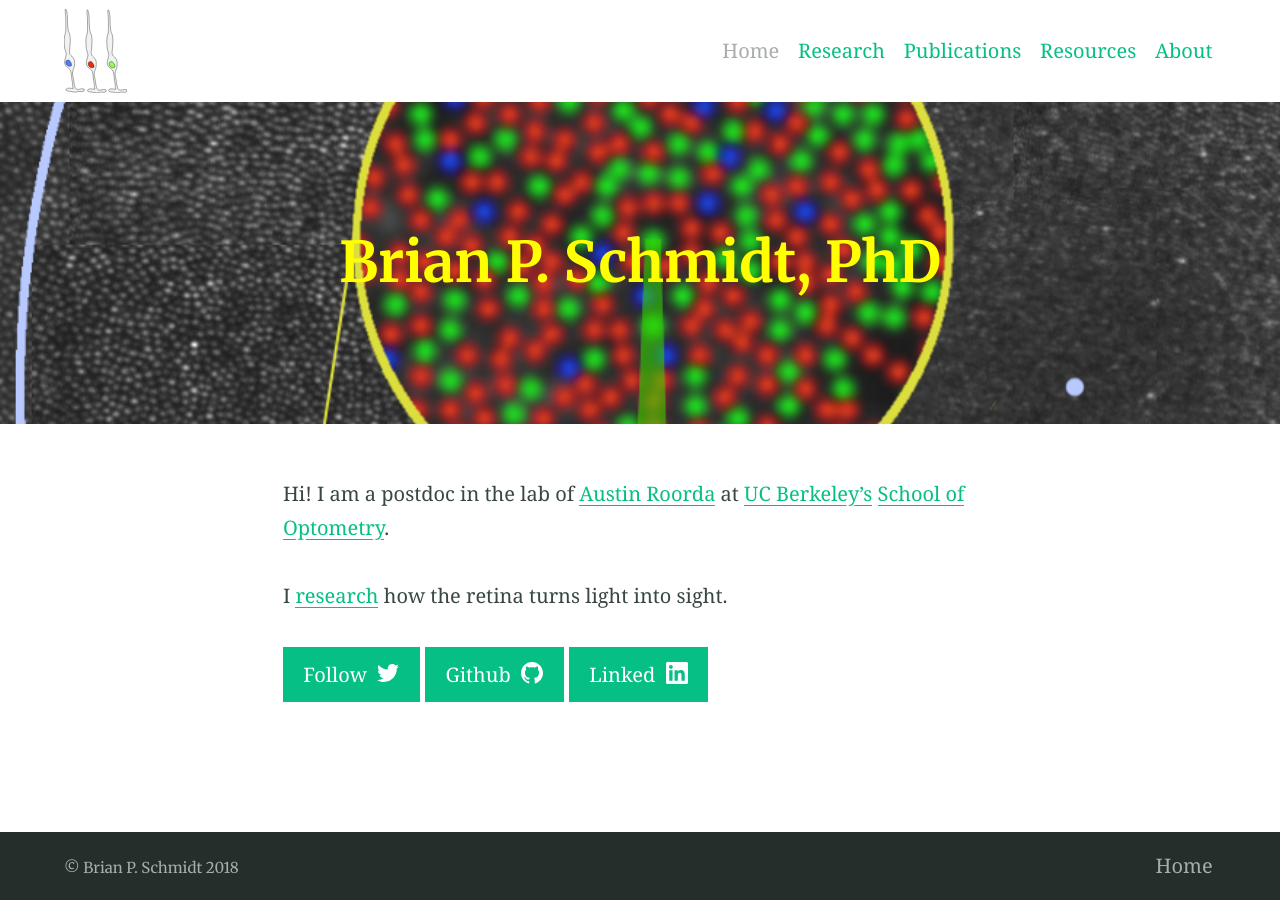
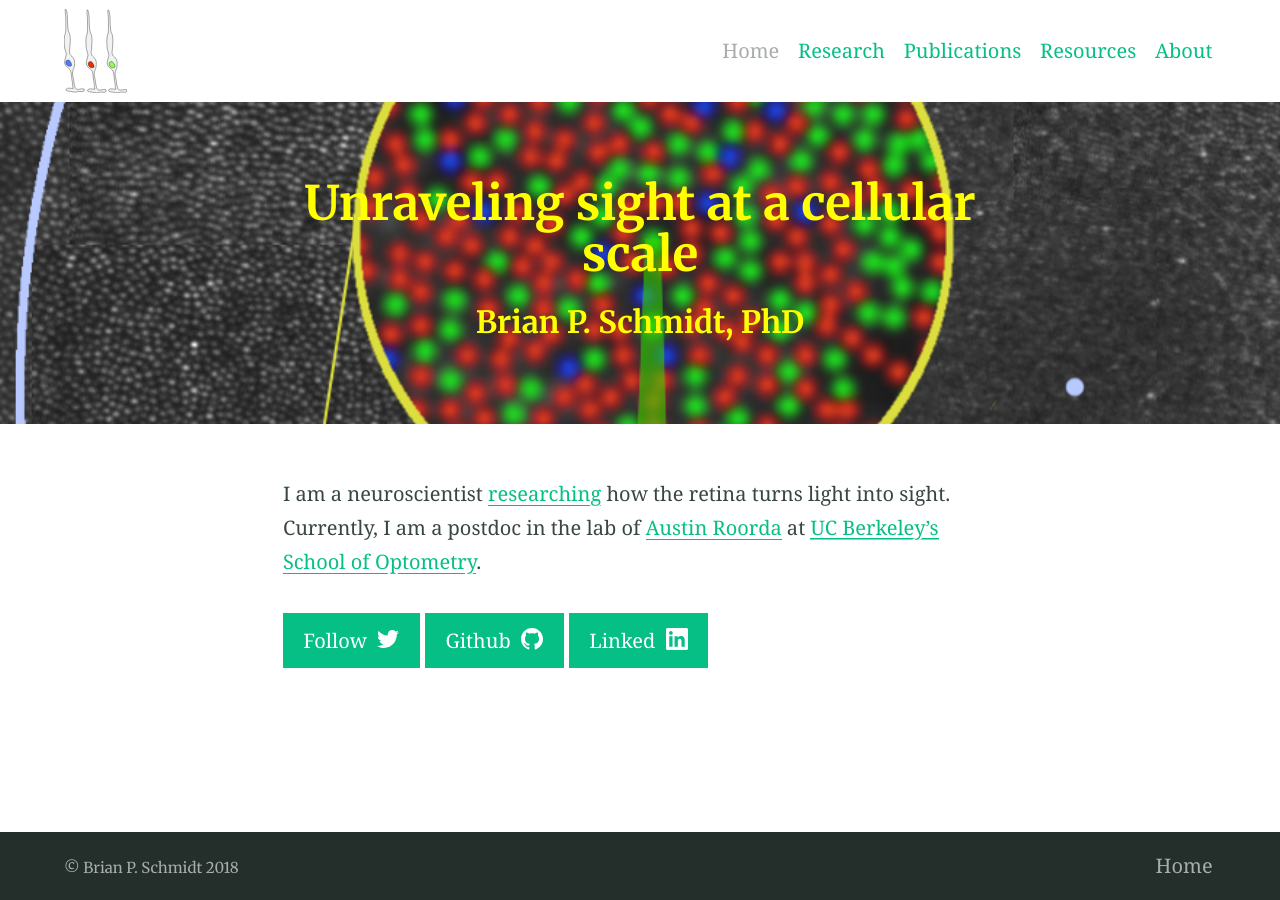
Before and after one commit to bps10/bps10.github.com, a Jekyll site: the page built from index.md, in a window 1280 px wide. Built offline with Jekyll 4.4.1, drawn with Linux system fonts in a browser that asks for light colours; our own code applies the rules of GitHub Pages for plain Markdown files.

Commit message:
update banner; minor formatting to resources

```diff
--- a/assets/styles.scss
+++ b/assets/styles.scss
@@ -6,9 +6,24 @@ styles: true
 @import "alembic";
 
 
-div.container.typeset h1  {
-    font-size: 3.3rem;
+div.container.typeset h1 {
+    font-size: 2.8rem;
     margin-bottom: .29999rem;
     padding-top: .70001rem;
     color: yellow
 }
+
+div.container.typeset h2 {
+    font-size: 1.8rem;
+    margin-bottom: .29999rem;
+    padding-top: .70001rem;
+    color: yellow
+}
+
+img[alt=headshot] {
+  width: 40%;
+  border: 2px solid #000000;
+  background: none;
+  float: left;
+  margin: 5px 15px 0px 0px;
+}
--- a/index.md
+++ b/index.md
@@ -2,12 +2,12 @@
 feature_image: assets/img/S20076R_montage_6_cropped_landscape.png
 aside: false
 feature_text: |
- # Brian P. Schmidt, PhD
+ # Unraveling sight at a cellular scale
+ ## Brian P. Schmidt, PhD
 ---
 
-Hi! I am a postdoc in the lab of [Austin Roorda][RoordaLab] at [UC Berkeley's][UCB] [School of Optometry][Opto].
+I am a neuroscientist [researching][research] how the retina turns light into sight. Currently, I am a postdoc in the lab of [Austin Roorda][RoordaLab] at [UC Berkeley's][UCB] [School of Optometry][Opto].
 
-I [research][research] how the retina turns light into sight.
 
 {% include button.html text="Follow" icon="twitter" link="http://twiter.com/BrianPSchmidt" %}{% include button.html text="Github" icon="github" link="https://github.com/bps10/" %}{% include button.html text="Linked" icon="linkedin" link="https://www.linkedin.com/in/brian-schmidt-2a606263/" %}
 
```
Also changed, not shown: about.md (+2 -1 lines), publications.md (+2 -1 lines), research.md (+5 -2 lines), resources.md (+26 -9 lines), 13 other files.
